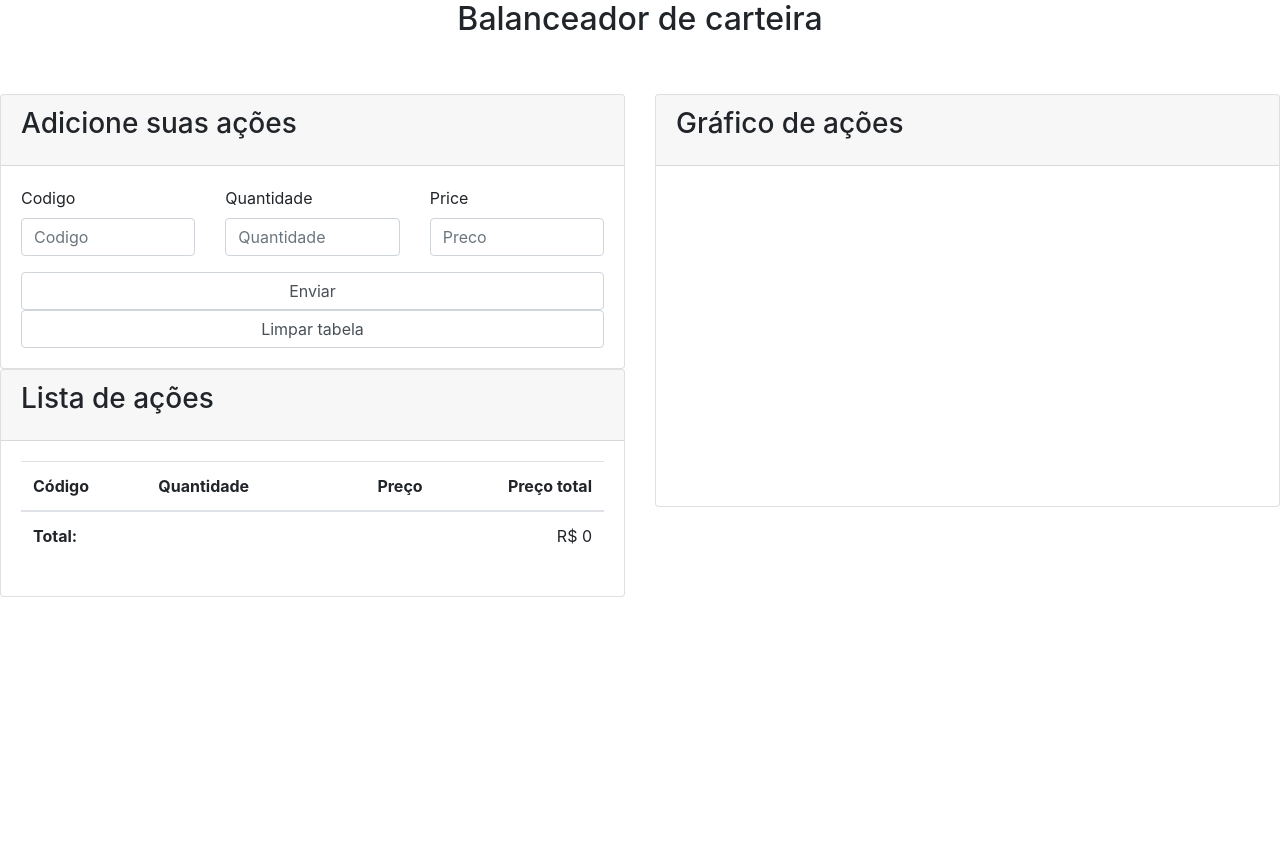
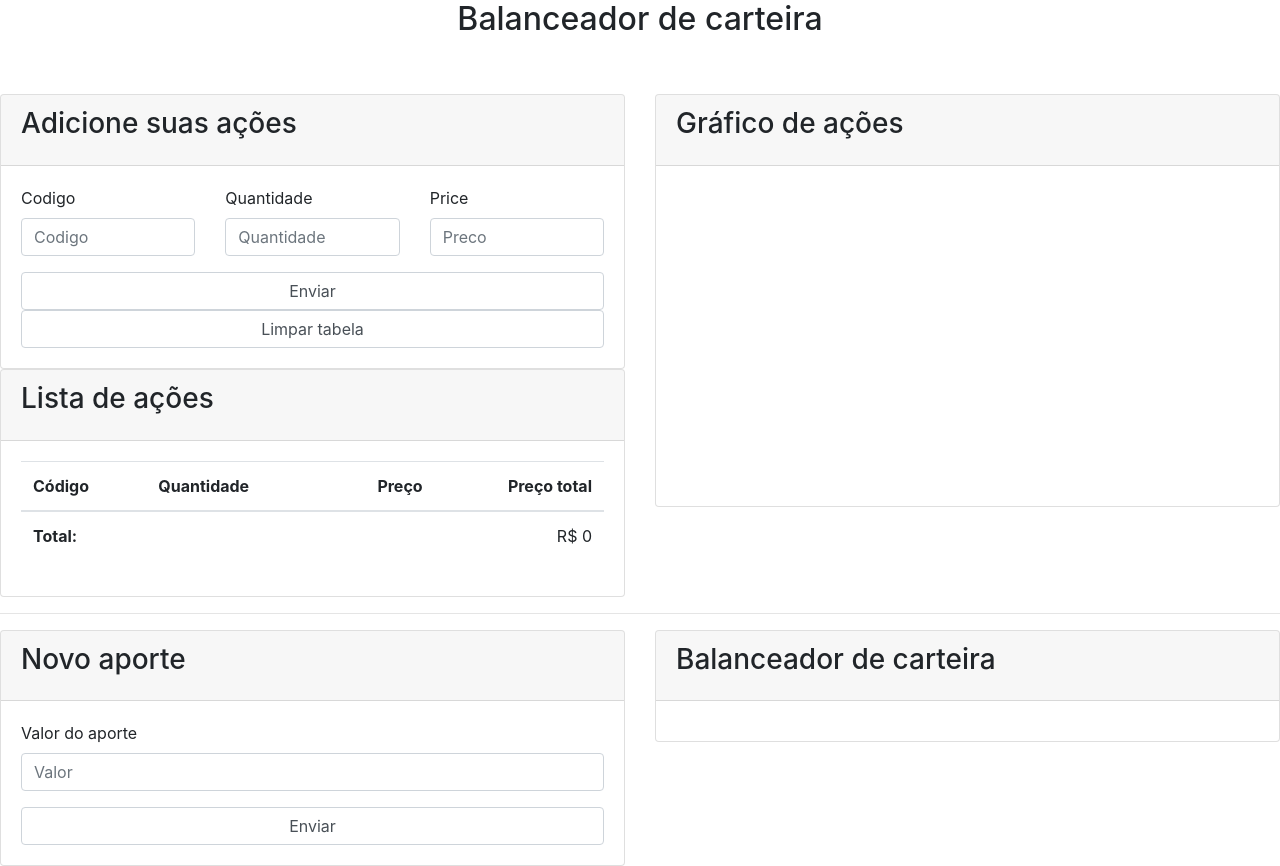
Before and after one commit to JoaoGabrielM/ProjetoRXJS, a React (Create React App) app: page / in a window 1280 px wide. Before the commit the page ends 800 px from the top, so only its background shows below. Built offline with nearby package versions, Linux system fonts and the light colour scheme.

Commit message:
Creating the stocks equalizer
I dont know a better name than "equalizer", sorry

```diff
--- a/src/App.js
+++ b/src/App.js
@@ -4,6 +4,8 @@ import { Row, Col } from 'reactstrap';
 import InputStocks from './Components/InputStocks';
 import PieChartStocks from './Components/PieChartStocks';
 import StocksList from './Components/StocksList';
+import NewInvestment from './Components/NewInvestment';
+import CalculateNewBuys from './Components/CalculateNewBuys';
 
 export default function App() {
     return (
@@ -19,8 +21,15 @@ export default function App() {
                     <PieChartStocks/>
                 </Col>
             </Row>
-            <br/>
-
+            <hr/>
+            <Row>
+                <Col lg="6" md="6" sm="6">
+                    <NewInvestment/>
+                </Col>
+                <Col lg="6" md="6" sm="6">
+                    <CalculateNewBuys/>
+                </Col>
+            </Row>
         </div>
     );
 }
--- /dev/null
+++ b/src/Components/CalculateNewBuys.js
@@ -0,0 +1,42 @@
+import React, { Component } from 'react';
+import { Card, CardHeader, CardTitle, CardBody } from 'reactstrap';
+import { newInvestmentService, finalValueStocksService } from '../Services';
+
+export default class CalculateNewBuys extends Component {
+    constructor() {
+        super();
+        this.state = { previousFinalValue: 0, newInvestment: 0 };
+    }
+
+    componentDidMount() {
+        this.subscription = finalValueStocksService.getFinalValue().subscribe(message => {
+            if (message) {
+                this.setState({ previousFinalValue: message.finalValue });
+            } else {
+                this.setState.finalValue = 0.00;
+            }
+        });
+
+        this.subscriptionNewInvestment = newInvestmentService.getNewValue().subscribe( message => {
+            if (message) {
+                this.setState({ newInvestment: message.value });
+            }
+        });
+    }
+
+
+    render() {
+        return (
+            <div className="content">
+                <Card>
+                    <CardHeader>
+                        <CardTitle tag="h3">Balanceador de carteira</CardTitle>
+                    </CardHeader>
+                    <CardBody>
+
+                    </CardBody>
+                </Card>
+            </div>
+        )
+    }
+}
--- a/src/Components/FinalValueLine.js
+++ b/src/Components/FinalValueLine.js
@@ -1,5 +1,5 @@
 import React, { Component } from 'react';
-import { finalValueStocks } from '../Services';
+import { finalValueStocksService } from '../Services';
 
 export default class FinalValueLine extends Component {
     constructor() {
@@ -8,7 +8,7 @@ export default class FinalValueLine extends Component {
     }
 
     componentDidMount() {
-        this.subscription = finalValueStocks.getFinalValue().subscribe(message => {
+        this.subscription = finalValueStocksService.getFinalValue().subscribe(message => {
             if (message) {
                 this.setState({ finalValue: message.finalValue });
             } else {
--- /dev/null
+++ b/src/Components/NewInvestment.js
@@ -0,0 +1,33 @@
+import React, { Component } from 'react';
+import { Card, CardHeader, CardTitle, CardBody, Form, FormGroup, Input } from 'reactstrap';
+import { newInvestmentService } from '../Services';
+
+export default class NewInvestment extends Component {
+    submitForm(event) {
+        event.preventDefault();
+        const value = this.value.value;
+        newInvestmentService.sendNewValue(value);
+        this.value.value = "";
+    }
+
+    render() {
+        return (
+            <div className="content">
+                <Card>
+                    <CardHeader>
+                        <CardTitle tag="h3">Novo aporte</CardTitle>
+                    </CardHeader>
+                    <CardBody>
+                        <Form onSubmit={this.submitForm.bind(this)}>
+                            <FormGroup>
+                                <label>Valor do aporte</label>
+                                <Input type="number" step="0.01" min="1" placeholder="Valor" className="form-control" innerRef={(input) => this.value = input} required={ true }/>
+                            </FormGroup>
+                            <Input type="submit" value="Enviar"/>
+                        </Form>
+                    </CardBody>
+                </Card>
+            </div>
+        )
+    }
+}
--- a/src/Components/PieChartStocks.js
+++ b/src/Components/PieChartStocks.js
@@ -1,7 +1,7 @@
 import React, { Component } from 'react';
 import { Card, CardHeader, CardTitle, CardBody } from 'reactstrap';
 import { ResponsiveContainer, PieChart, Pie, Tooltip } from 'recharts';
-import { pieChartService } from '../Services';
+import { allStocksService } from '../Services';
 
 export default class PieChartStocks extends Component {
     constructor() {
@@ -11,7 +11,7 @@ export default class PieChartStocks extends Component {
 
     componentDidMount() {
         // subscribe to home component messages
-        this.subscription = pieChartService.getStocks().subscribe(message => {
+        this.subscription = allStocksService.getStocks().subscribe(message => {
             if (message) {
                 // add message to local state if not empty
                 this.setState({ data: [...this.state.data, message.stock] });
--- a/src/Components/StocksList.js
+++ b/src/Components/StocksList.js
@@ -1,6 +1,6 @@
 import React, { Component } from 'react';
 import { Card, CardHeader, CardTitle, CardBody, Table } from'reactstrap';
-import { stockListService, pieChartService, finalValueStocks } from '../Services';
+import { stockListService, allStocksService, finalValueStocksService } from '../Services';
 import FinalValueLine from './FinalValueLine';
 
 export default class StocksList extends Component {
@@ -18,13 +18,13 @@ export default class StocksList extends Component {
             if (message) {
                 // add message to local state if not empty
                 this.setState({ stocks: [...this.state.stocks, message.stock] });
-                pieChartService.sendStock(message.stock);
-                finalValueStocks.sendStocks([...this.state.stocks, message.stock]);
+                allStocksService.sendStock(message.stock);
+                finalValueStocksService.sendStocks([...this.state.stocks, message.stock]);
             } else {
                 // clear messages when empty message received
                 this.setState({ stocks: [] });
-                pieChartService.clearStocks();
-                finalValueStocks.clearFinalValue();
+                allStocksService.clearStocks();
+                finalValueStocksService.clearFinalValue();
             }
         });
     }
--- a/src/Services.js
+++ b/src/Services.js
@@ -1,27 +1,27 @@
 import { Subject } from 'rxjs';
 
-const subject = new Subject();
+const stockListSubject = new Subject();
 
 export const stockListService = {
-    sendStocks: stock => subject.next({ stock: stock }),
-    clearStocks: () => subject.next(),
-    getStocks: () => subject.asObservable()
+    sendStocks: stock => stockListSubject.next({ stock: stock }),
+    clearStocks: () => stockListSubject.next(),
+    getStocks: () => stockListSubject.asObservable()
 };
 
-const pieSubject = new Subject();
+const allStocksSubject = new Subject();
 
-export const pieChartService = {
+export const allStocksService = {
     sendStock: stock => {
-        const newStock = { code: stock.code, finalValue: stock.quantity * stock.price };
-        pieSubject.next({ stock: newStock });
+        const newStock = { ...stock, finalValue: stock.quantity * stock.price };
+        allStocksSubject.next({ stock: newStock });
     },
-    clearStocks: () => pieSubject.next(),
-    getStocks: () => pieSubject.asObservable()
-}
+    clearStocks: () => allStocksSubject.next(),
+    getStocks: () => allStocksSubject.asObservable()
+};
 
 const finalValueSubject = new Subject();
 
-export const finalValueStocks = {
+export const finalValueStocksService = {
     sendStocks: stocks => {
         let finalValue = 0;
         stocks.map(stock => finalValue += stock.quantity * stock.price);
@@ -29,4 +29,11 @@ export const finalValueStocks = {
     },
     clearFinalValue: () => finalValueSubject.next(),
     getFinalValue: () => finalValueSubject.asObservable()
-}
+};
+
+const newInvestmentSubject = new Subject();
+
+export const newInvestmentService = {
+    sendNewValue: value => newInvestmentSubject.next({ value: value }),
+    getNewValue: () => newInvestmentSubject.asObservable()
+};
```
